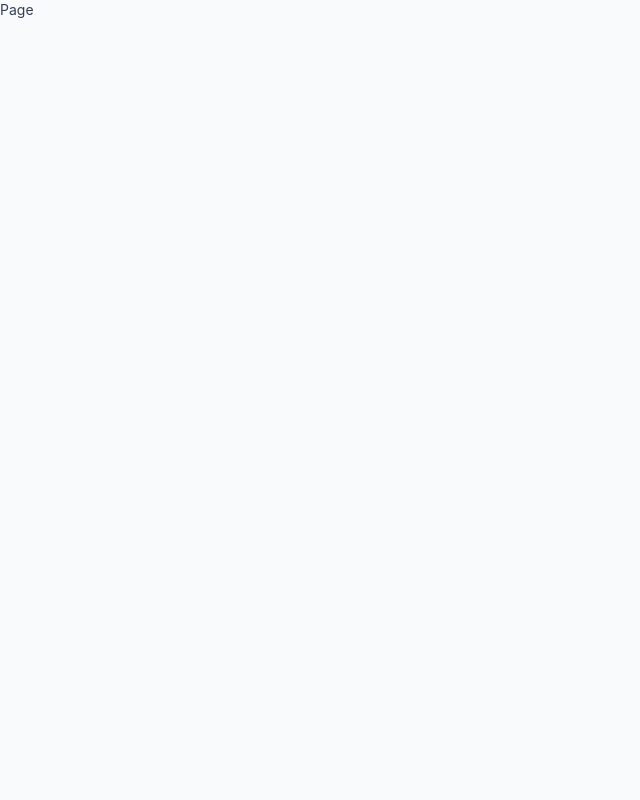
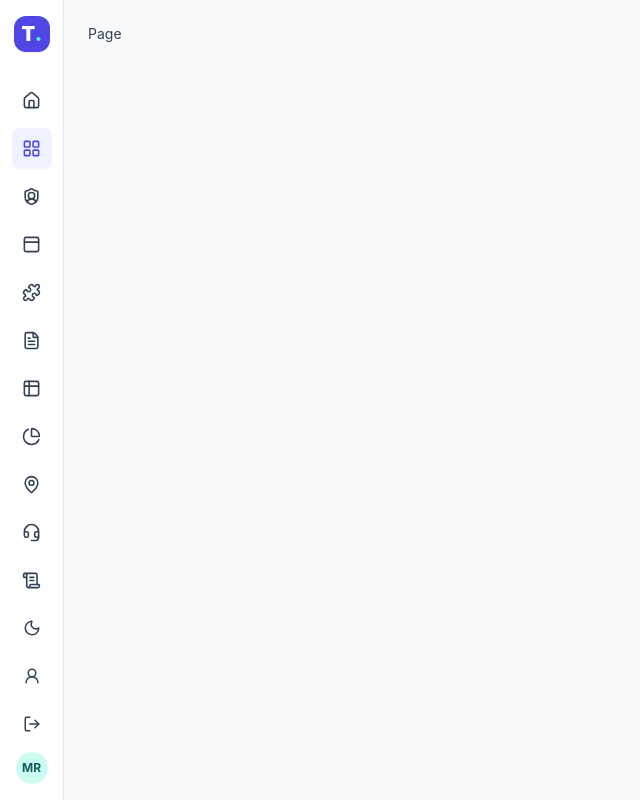
Before and after one commit to mandocdocmawin-dot/POS-System, a React (Vite) app: page /settings/pos in a window 1280 px wide. Shown: the whole page, without its empty margins (0-640 px from the left). Built offline with nearby package versions, Linux system fonts and the light colour scheme.

Commit message:
feat(layout): add main layout with icon rail

```diff
--- a/src/app/router.tsx
+++ b/src/app/router.tsx
@@ -1,3 +1,4 @@
 import { createBrowserRouter } from 'react-router-dom'
 import { routes } from '../config/menu'
-export const router = createBrowserRouter([...routes.map(route => ({ path: route.path, lazy: () => import('../pages/misc/RoutePage') })), { path: '*', lazy: () => import('../pages/misc/RoutePage') }])
+import { MainLayout } from '../layouts/MainLayout'
+export const router = createBrowserRouter([{ Component: MainLayout, children: [...routes.map(route => ({ path: route.path, lazy: () => import('../pages/misc/RoutePage') })), { path: '*', lazy: () => import('../pages/misc/RoutePage') }] }])
--- /dev/null
+++ b/src/components/layout/Brand.tsx
@@ -0,0 +1,2 @@
+import { Link } from 'react-router-dom'
+export function Brand({ compact = false }: { compact?: boolean }) { return <Link to="/" aria-label="TindaPOS dashboard" className="flex items-center gap-2.5 text-xl font-bold tracking-tight text-slate-900 dark:text-white"><span className="flex h-9 w-9 shrink-0 items-center justify-center rounded-xl bg-indigo-600 text-xl font-black text-white shadow-sm">T<span className="text-teal-300">.</span></span>{!compact && <span>Tinda<span className="text-indigo-600 dark:text-indigo-400">POS</span></span>}</Link> }
--- /dev/null
+++ b/src/components/layout/IconRail.tsx
@@ -0,0 +1,12 @@
+import { Moon, Sun, UserRound, LogOut } from 'lucide-react'
+import { Link, useLocation } from 'react-router-dom'
+import { useEffect } from 'react'
+import { menu, findRoute } from '../../config/menu'
+import { useUiStore } from '../../store/useUiStore'
+import { useThemeStore } from '../../store/useThemeStore'
+import { Brand } from './Brand'
+export function IconRail() {
+ const { section, setSection } = useUiStore(); const { pathname } = useLocation(); const { theme, toggle } = useThemeStore()
+ useEffect(() => { const route = findRoute(pathname); if (route) setSection(route.sectionId) }, [pathname, setSection])
+ return <nav aria-label="Application sections" className="flex h-dvh w-16 shrink-0 flex-col items-center border-r border-slate-200 bg-white py-4 dark:border-slate-800 dark:bg-slate-900"><Brand compact /><div className="mt-7 flex min-h-0 flex-1 flex-col gap-2 overflow-y-auto px-2">{menu.map(({ id, label, railIcon: Icon, groups }) => ['support','licenses','activity-history'].includes(id) ? <Link title={label} aria-label={label} key={id} to={groups[0].items[0].path} className={`icon-btn border-transparent ${section === id ? 'menu-active shadow-sm' : ''}`}><Icon size={19}/></Link> : <button title={label} aria-label={label} aria-pressed={section === id} key={id} onClick={() => setSection(id)} className={`icon-btn border-transparent ${section === id ? 'menu-active shadow-sm' : ''}`}><Icon size={19}/></button>)}</div><div className="flex flex-col gap-2 pt-3"><button aria-label={`Switch to ${theme === 'light' ? 'dark' : 'light'} mode`} className="icon-btn border-transparent" onClick={toggle}>{theme === 'light' ? <Moon size={18}/> : <Sun size={18}/>}</button><Link aria-label="Profile" to="/profile/overview" className="icon-btn border-transparent"><UserRound size={18}/></Link><Link aria-label="Log out (demo)" to="/auth/sign-in" className="icon-btn border-transparent"><LogOut size={18}/></Link><span className="mx-auto flex h-8 w-8 items-center justify-center rounded-full bg-teal-100 text-xs font-bold text-teal-800">MR</span></div></nav>
+}
--- /dev/null
+++ b/src/layouts/MainLayout.tsx
@@ -0,0 +1,3 @@
+import { Outlet } from 'react-router-dom'
+import { IconRail } from '../components/layout/IconRail'
+export function MainLayout() { return <div className="flex min-h-dvh"><div className="sticky top-0 h-dvh"><IconRail /></div><div className="min-w-0 flex-1"><main className="p-6"><Outlet /></main></div></div> }
```
